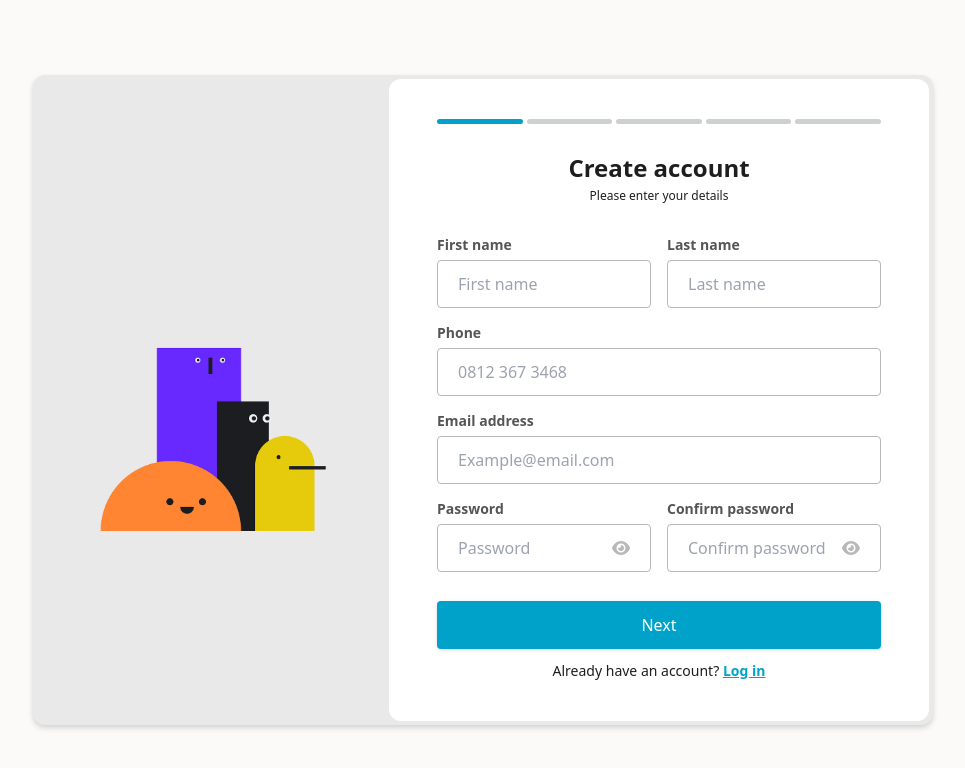
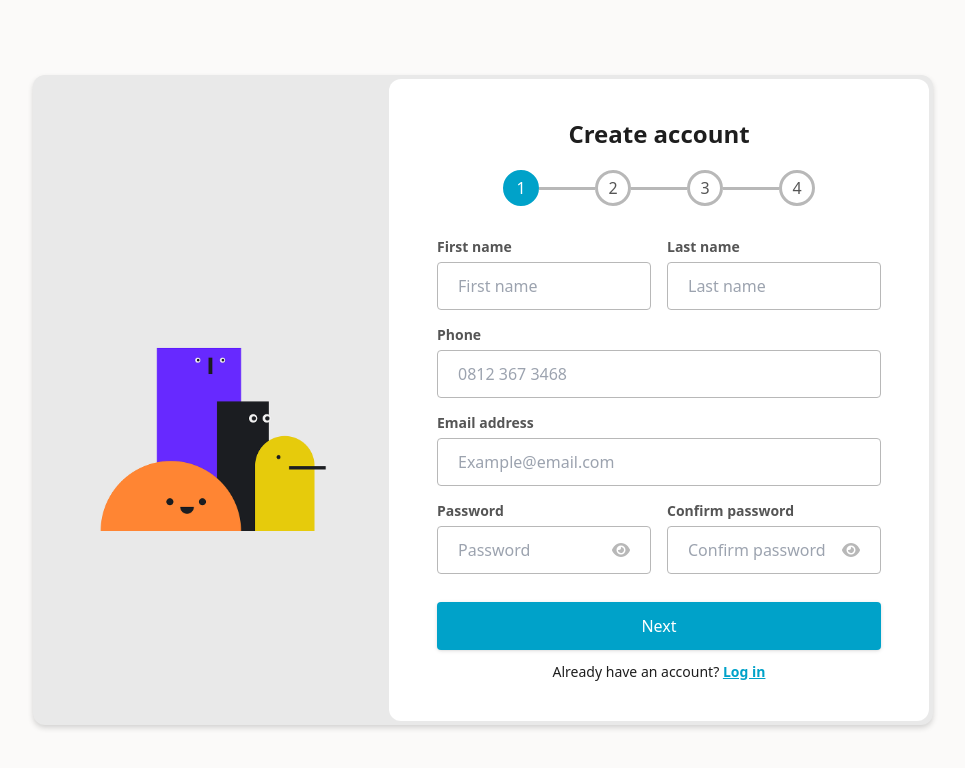
Before and after one commit to Trayshmhirk/tax-return-user-app, a React (Vite) app: page /sign-up in a window 1280 px wide. Shown: the top 768 px of the page, without its empty margins (157-1122 px from the left). Built offline with nearby package versions, Linux system fonts and the light colour scheme.

Commit message:
Change form index ui

```diff
--- a/src/components/auth/Forms.tsx
+++ b/src/components/auth/Forms.tsx
@@ -21,23 +21,40 @@ const Forms = ({
    isDocUpload,
    onCancel,
 }: FormLayoutPropType) => {
-   const totalForms = 5;
-   //
+   const totalForms = 4;
+
+   // Helper function to render form index as circles with lines
    const renderFormIndex = () => {
       const formIndex = [];
 
       for (let i = 1; i <= totalForms; i++) {
          formIndex.push(
-            <div
-               key={i}
-               className={`form-index h-[5px] bg-americanSilver rounded-lg ${isCurrentForm && i <= isCurrentForm && "bg-richElectricBlue"}`}
-            ></div>
+            <div key={i} className="flex items-center">
+               <div
+                  className={`flex items-center justify-center w-9 h-9 font-medium rounded-full border-[3px] ${
+                     isCurrentForm && i <= isCurrentForm
+                        ? "bg-richElectricBlue text-white border-richElectricBlue"
+                        : "bg-white text-mutedGray border-spanishGray"
+                  }`}
+               >
+                  {i}
+               </div>
+               {/* Render connecting line except for the last item */}
+               {i < totalForms && (
+                  <div
+                     className={`w-14 h-[3px] ${
+                        isCurrentForm && i < isCurrentForm
+                           ? "bg-richElectricBlue"
+                           : "bg-spanishGray"
+                     }`}
+                  ></div>
+               )}
+            </div>
          );
       }
 
       return formIndex;
    };
-
    return (
       <form
          className={`relative w-full h-full flex flex-col justify-center gap-7 px-6 py-8 bg-white dark:bg-gray text-eerieBlack dark:text-white z-30 ${isCurrentForm ? "md:w-[540px]" : "md:w-[400px]"}  sm:px-12 sm:py-10 sm:rounded-xl`}
@@ -52,11 +69,7 @@ const Forms = ({
             </div>
          )}
 
-         {isCurrentForm && (
-            <div className="flex gap-1">{renderFormIndex()}</div>
-         )}
-
-         <div className="flex flex-col items-center gap-4 text-center">
+         <div className="flex flex-col items-center gap-4  text-center">
             {!isCurrentForm && (
                <img
                   width="48"
@@ -69,9 +82,15 @@ const Forms = ({
             <div className="flex flex-col gap-1">
                <h2 className="text-2xl font-bold">{title}</h2>
                <p className={`${isCategoryDesc ? "" : "text-xs"}`}>
-                  {description}
+                  {isCurrentForm ? "" : description}
                </p>
             </div>
+
+            {isCurrentForm && (
+               <div className="w-full flex justify-center">
+                  {renderFormIndex()}
+               </div>
+            )}
          </div>
 
          {children}
--- a/src/index.css
+++ b/src/index.css
@@ -75,10 +75,6 @@
       background: rgba(195, 0, 0, 0.05);
    }
 
-   .form-index {
-      width: calc(100% / 4);
-   }
-
    /* @media screen and (min-width: 768px) {
       .calc-width-two {
          width: calc(100% / 4.20);
```
